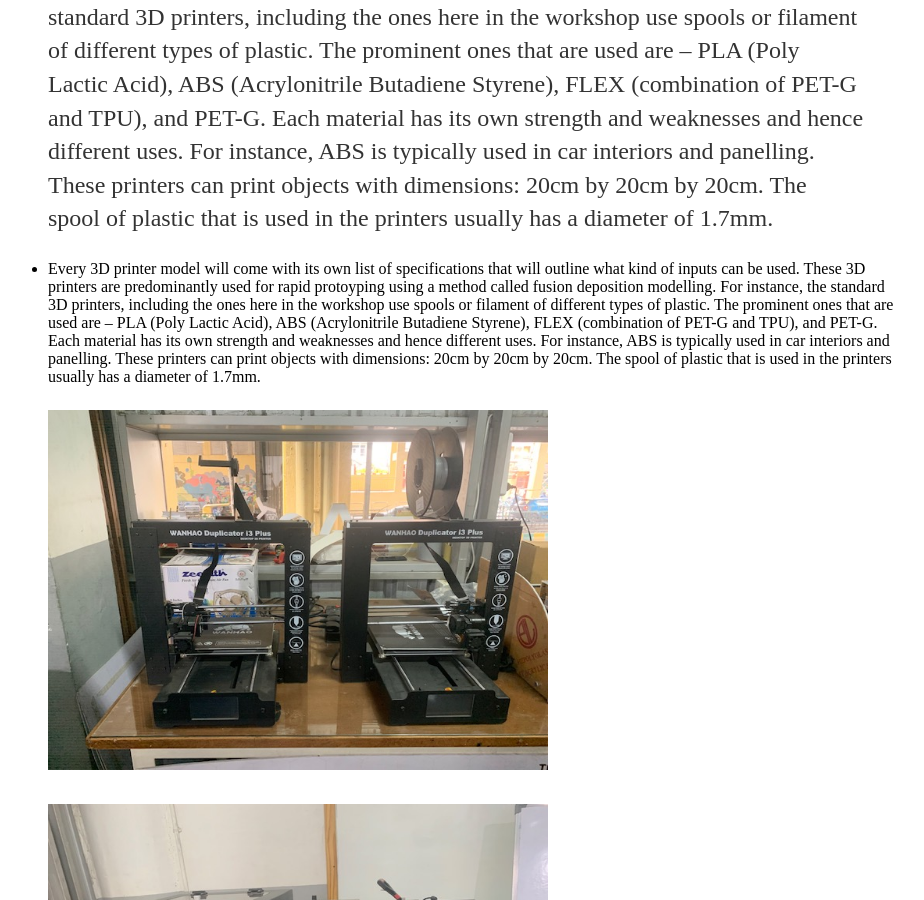
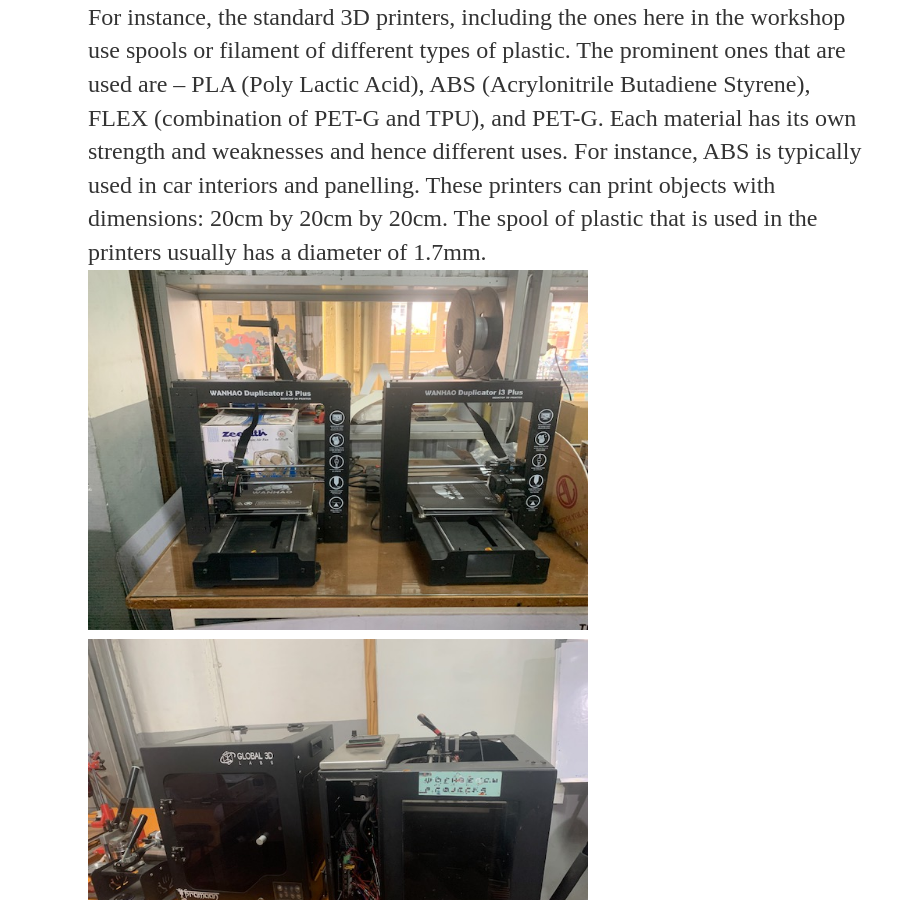
Before and after one commit to AN-M-M/AN-M-M.github.io, a Jekyll site: the page built from _posts/2019-10-21-Week-1-Principles-And-Practices.md, in a window 1280 px wide and 900 px high, scrolled down 6173 px. Shown: the whole window, without its empty margins (184-1108 px from the left). Built offline with Jekyll 4.4.1, drawn with Linux system fonts in a browser that asks for light colours.

Commit message:
Update 2019-10-21-Week-1-Principles-And-Practices.md

```diff
--- a/_posts/2019-10-21-Week-1-Principles-And-Practices.md
+++ b/_posts/2019-10-21-Week-1-Principles-And-Practices.md
@@ -110,16 +110,9 @@ In the digital fabrication workshop, they have the following machines:
 Now each of these in a little bit of detail.
 
 1. 3D printers
-
->  Every 3D printer model will come with its own list of specifications that will outline what kind of inputs can be used. These 3D printers are predominantly used for rapid protoyping using a method called fusion deposition modelling. For instance, the standard 3D printers, including the ones here in the workshop use spools or filament of different types of plastic. The prominent ones that are used are -- PLA (Poly Lactic Acid), ABS (Acrylonitrile Butadiene Styrene), FLEX (combination of PET-G and TPU), and PET-G. Each material has its own strength and weaknesses and hence different uses. For instance, ABS is typically used in car interiors and panelling. These printers can print objects with dimensions: 20cm by 20cm by 20cm. The spool of plastic that is used in the printers usually has a diameter of 1.7mm.
-
-- Every 3D printer model will come with its own list of specifications that will outline what kind of inputs can be used. These 3D printers are predominantly used for rapid protoyping using a method called fusion deposition modelling. For instance, the standard 3D printers, including the ones here in the workshop use spools or filament of different types of plastic. The prominent ones that are used are -- PLA (Poly Lactic Acid), ABS (Acrylonitrile Butadiene Styrene), FLEX (combination of PET-G and TPU), and PET-G. Each material has its own strength and weaknesses and hence different uses. For instance, ABS is typically used in car interiors and panelling. These printers can print objects with dimensions: 20cm by 20cm by 20cm. The spool of plastic that is used in the printers usually has a diameter of 1.7mm.
-
-
-
-> ![3D printers](/images/3Dprinters.jpg){:height="360px" width="500px"}
-
-> ![3D printers](/images/3Dprinters2.jpg){:height="360px" width="500px"}
+> Every 3D printer model will come with its own list of specifications that will outline what kind of inputs can be used. These 3D printers are predominantly used for rapid protoyping using a method called fusion deposition modelling. For instance, the standard 3D printers, including the ones here in the workshop use spools or filament of different types of plastic. The prominent ones that are used are -- PLA (Poly Lactic Acid), ABS (Acrylonitrile Butadiene Styrene), FLEX (combination of PET-G and TPU), and PET-G. Each material has its own strength and weaknesses and hence different uses. For instance, ABS is typically used in car interiors and panelling. These printers can print objects with dimensions: 20cm by 20cm by 20cm. The spool of plastic that is used in the printers usually has a diameter of 1.7mm.
+ > ![3D printers](/images/3Dprinters.jpg){:height="360px" width="500px"}
+ > ![3D printers](/images/3Dprinters2.jpg){:height="360px" width="500px"}
 
 2. Handheld 3D scanner
  > This is quite an interesting tool -- it is first connected to a laptop using a wire. The 3D scanner has a camera and a        gyroscope, which is moved gently around the object or person that needs to be scanned -- moving slowly from left to right,    keeping the object/person at a distance. I watched a 3D scan of the digital fabricator mentor, Saali. This can be fed into    the 3D printer for printing.
@@ -127,7 +120,7 @@ Now each of these in a little bit of detail.
 
 3. PCB maker
  > ![PCB maker](/images/pcbmaker.png){:height="360px" width="500px"}
- This machine allows for the electrical circuit design to be engraved on the board. The gel purpose PCB generally has a          plastic base, with a 0.1mm thickness of copper layered on top of it. The PCB maker is fed the electrical circuit design,      and all it does is leave an engraving on the board. This is called a milling process and is a form of subtractive             manufacturing.
+ This machine allows for the electrical circuit design to be engraved on the board. The gel purpose PCB generally has a          plastic base, with a 0.1mm thickness of copper layered on top of it. The PCB maker is fed the electrical circuit design,      and all it does is leave an engraving on the board. This is called a milling process and is a form of subtractive manufacturing.
 
 4. Mug printer
 
```
